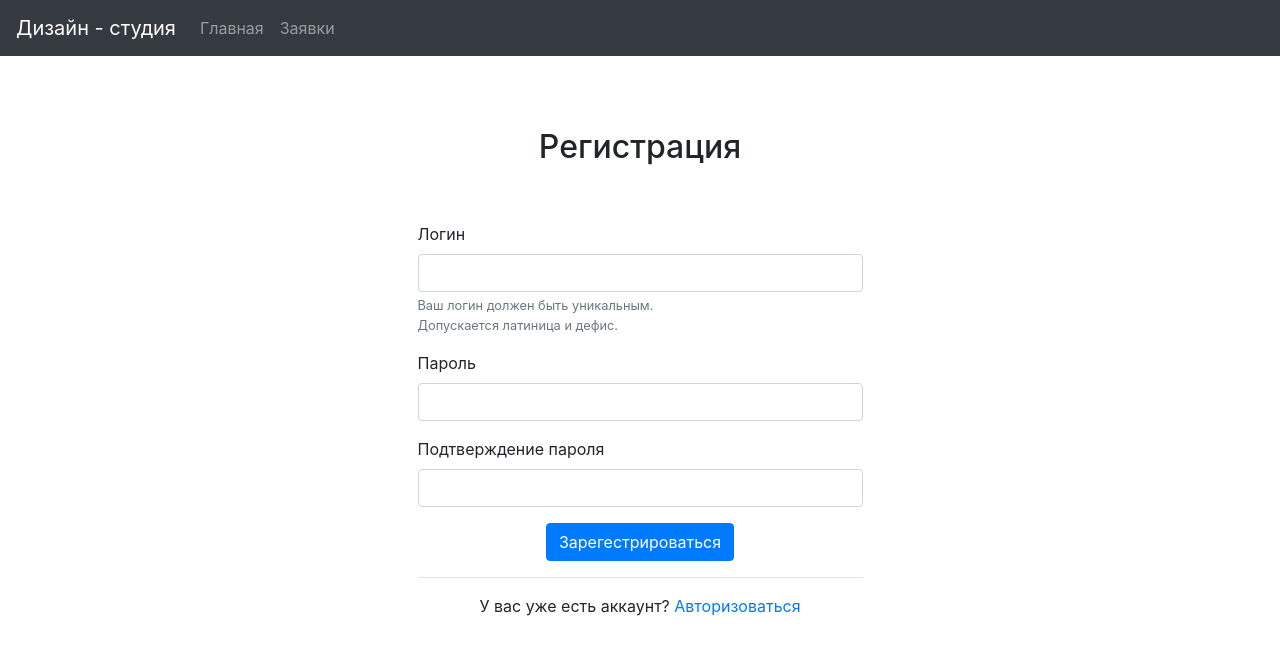
After one commit to aefe2/secondWeek, a Django app: page /signup/ in a window 1280 px wide. The commit adds this page. Shown: the top 655 px of the page. Run offline with Django 4.2, Linux system fonts and the light colour scheme; some libraries are stand-ins or nearby versions.

Commit message:
basic.html - fixed css forms.py - created RegisterUserForm added signup.html used for register style.css update

```diff
--- /dev/null
+++ b/myproject/project/forms.py
@@ -0,0 +1,57 @@
+from django import forms
+from django.core.exceptions import ValidationError
+from django.core.validators import RegexValidator
+
+from project.models import User
+
+
+class RegisterUserForm(forms.ModelForm):
+    username = forms.CharField(label='Логин', validators=[
+        RegexValidator('^[a-zA-Z-]+$', message='Разрешены только латиница и дефис')], error_messages={
+        'required': 'Обязательное поле',
+        'unique': 'Данный логин занят'
+    })
+    email = forms.EmailField(label='Почта', error_messages={
+        'invalid': 'Не правильный формат адреса почты',
+        'unique': 'Данная почта занята'
+    })
+    password = forms.CharField(label='Пароль', widget=forms.PasswordInput, error_messages={
+        'required': 'Обязательное поле'
+    })
+    password2 = forms.CharField(label='Пароль повторно', widget=forms.PasswordInput, error_messages={
+        'required': 'Обязательное поле'
+    })
+    fname = forms.CharField(label='Имя', validators=[
+        RegexValidator('^[а-яА-Я- ]+$', message='В поле имя может быть только кириллица, дефис или пробел')],
+                            error_messages={'required': 'Обязательное поле'})
+
+    lname = forms.CharField(label='Фамилия', validators=[
+        RegexValidator('^[а-яА-Я- ]+$', message='В поле фамилия может быть только кириллица, дефис или пробел')],
+                            error_messages={'required': 'Обязательное поле'})
+
+    sname = forms.CharField(label='Отчество', validators=[
+        RegexValidator('^[а-яА-Я- ]+$', message='В поле отчество может быть только кириллица, дефис или пробел')],
+                            error_messages={'required': 'Обязательное поле'})
+
+    personal_data = forms.BooleanField(required=True, label='Согласие на обработку персональных данных',
+                                       error_messages={'required': 'Обязательное поле'})
+
+    def clean(self):
+        super().clean()
+        password = self.cleaned_data.get('password')
+        password2 = self.cleaned_data.get('password2')
+        if password and password2 and password != password2:
+            raise ValidationError({
+                'password2': ValidationError('Введенные пароли не совпадают', code='password_missmatch')
+            })
+
+    def save(self, commit=True):
+        user = super().save(commit=False)
+        user.set_password(self.cleaned_data.get('password'))
+        if commit:
+            user.save()
+        return user
+
+    class Meta:
+        model = User
+        fields = ('username', 'email', 'password', 'password2', 'fname', 'lname', 'sname', 'personal_data')
--- a/myproject/project/static/css/style.css
+++ b/myproject/project/static/css/style.css
@@ -1,9 +1,7 @@
-.root {
-   font-size: larger;
-   font-family: Arial;
+body {
    padding-top: 5rem;
 }
 
-.starter-template {
-    padding: 3rem 1.5rem;
-}
+/*.starter-template {
+/*    padding: 3rem 1.5rem;
+/*}
--- a/myproject/project/urls.py
+++ b/myproject/project/urls.py
@@ -6,5 +6,5 @@ from project import views
 urlpatterns = [
     path('login/', auth_views.LoginView.as_view(), name='login'),
     path('logout/', auth_views.LogoutView.as_view(), name='logout'),
-    path('register/', views.RegisterView.as_view(), name='logout'),
+    path('signup/', views.RegisterView.as_view(), name='logout'),
 ]
--- a/myproject/project/views.py
+++ b/myproject/project/views.py
@@ -3,10 +3,12 @@ from django.shortcuts import render
 from django.urls import reverse_lazy
 from django.views.generic import CreateView
 
+from project.forms import RegisterUserForm
+
 
 # Create your views here.
 
 class RegisterView(CreateView):
-    template_name = 'registration/register.html'
+    template_name = 'registration/signup.html'
     form_class = RegisterUserForm
     success_url = reverse_lazy('login')
--- a/myproject/templates/basic.html
+++ b/myproject/templates/basic.html
@@ -8,7 +8,7 @@
     <meta http-equiv="X-UA-Compatible" content="ie=edge">
     {% load static %}
     <link rel="stylesheet" href="{% static 'css/bootstrap.min.css' %}">
-    <link rel="stylesheet" type="text/css" href="{% static 'css/style.css' %}">
+    <link rel="stylesheet" href="{% static '../static/css/style.css' %}">
 </head>
 <body>
 <nav class="navbar navbar-expand-md navbar-dark bg-dark fixed-top">
--- a/myproject/templates/registration/login.html
+++ b/myproject/templates/registration/login.html
@@ -1,5 +1,6 @@
 {% extends 'basic.html' %}
 {% load static %}
+
 {% block content %}
     <h1>Аутентификация</h1>
     {% if form.errors %}
--- /dev/null
+++ b/myproject/templates/registration/signup.html
@@ -0,0 +1,41 @@
+{% extends "basic.html" %}
+
+{% block content %}
+    <div class="row justify-content-center mt-5">
+        <div class="text-center col-md-5">
+            <h2>Регистрация</h2>
+        </div>
+    </div>
+    <div class="row justify-content-center mt-5">
+        <div class="col-md-5">
+            {% if error %}
+                <div class="alert alert-danger" role="alert">
+                    {{ error }}
+                </div>
+            {% endif %}
+            <form method="POST">
+                {% csrf_token %}
+                <div class="form-group">
+                    <label for="username">Логин</label>
+                    <input type="text" name="username" class="form-control" id="username" aria-describedby="usernameHelp">
+                    <small id="usernameHelp" class="form-text text-muted">Ваш логин должен быть уникальным. <br>Допускается латиница и дефис.</small>
+                </div>
+                <div class="form-group">
+                    <label for="password1">Пароль</label>
+                    <input type="password" name="password1" class="form-control" id="password1">
+                </div>
+                <div class="form-group">
+                    <label for="password2">Подтверждение пароля</label>
+                    <input type="password" name="password2" class="form-control" id="password2">
+                </div>
+                <div class="text-center">
+                    <button type="submit" class="btn btn-primary">Зарегестрироваться</button>
+                </div>
+            </form>
+            <hr>
+            <div class="text-center">
+                У вас уже есть аккаунт? <a href="{% url 'login' %}">Авторизоваться</a>
+            </div>
+        </div>
+    </div>
+{% endblock %}
```
Also changed, not shown: myproject/db.sqlite3.
